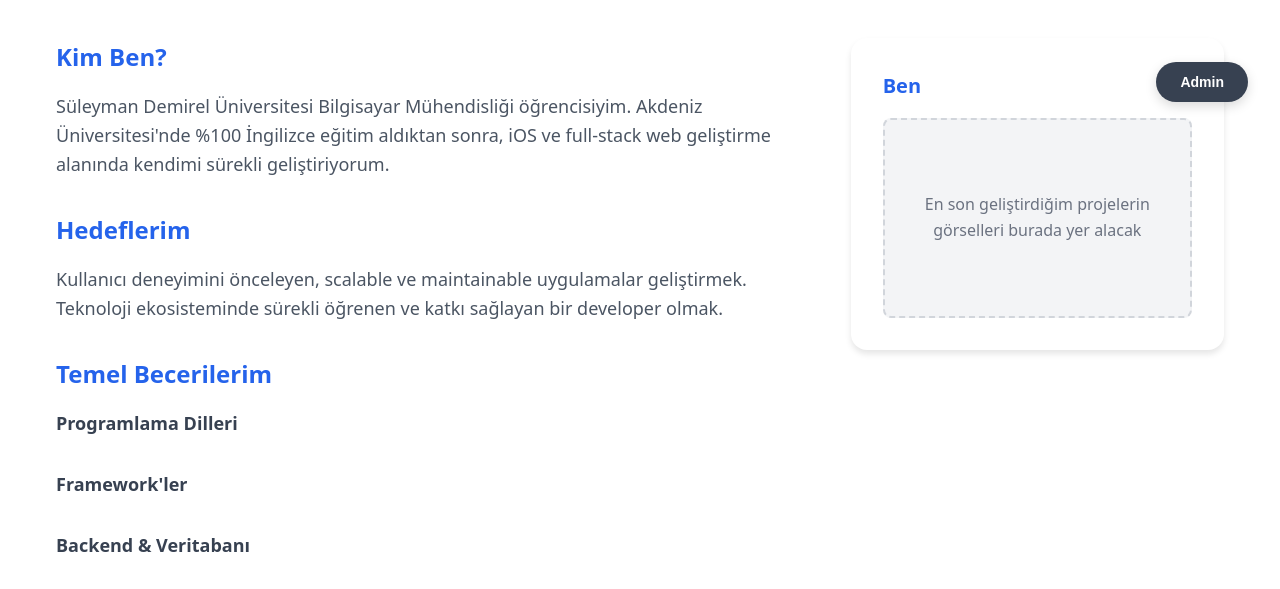
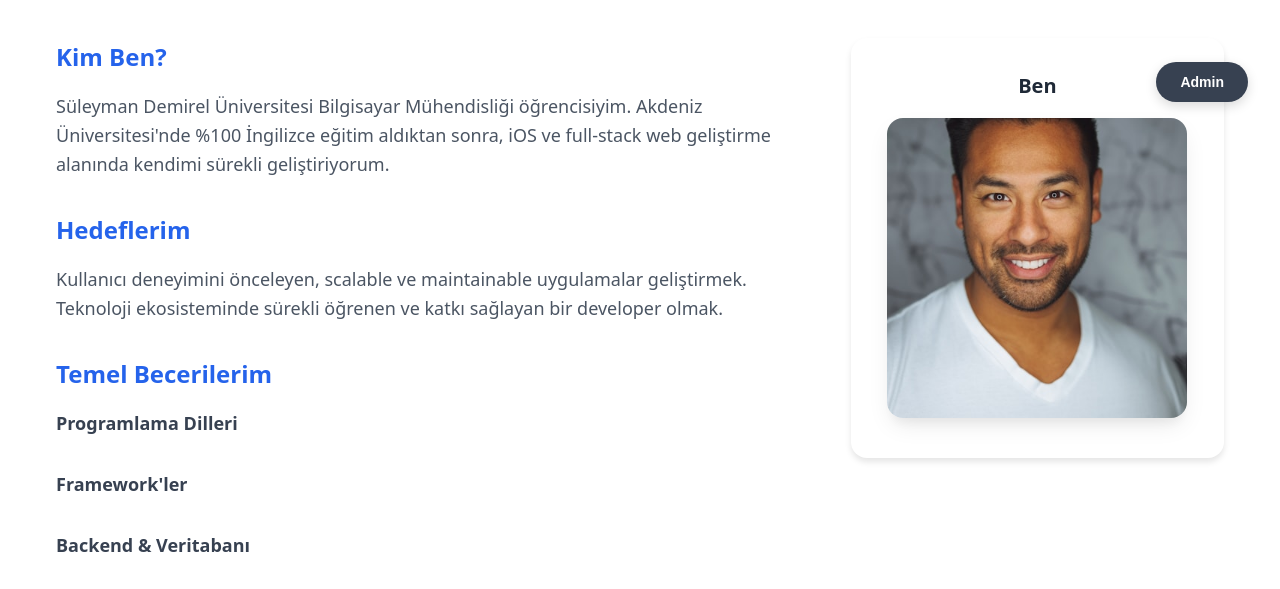
Before and after one commit to burak0aydin/Blog, a website: page index.html in a window 1280 px wide. Shown: the part 666-1255 px from the top of the page. Drawn offline with nearby package versions, Linux system fonts and the light colour scheme.

Commit message:
Add fixed profile image to about section - visible on all devices

```diff
--- /dev/null
+++ b/assets/profile-image.txt
@@ -0,0 +1 @@
+<!-- Bu dosya sadece resim referansı için -->
--- a/index.html
+++ b/index.html
@@ -87,8 +87,8 @@
                 <div class="about-visual">
                     <div class="featured-content">
                         <h4>Ben</h4>
-                        <div id="featured-image" class="featured-image-placeholder">
-                            <p>En son geliştirdiğim projelerin görselleri burada yer alacak</p>
+                        <div id="featured-image" class="featured-image-container">
+                            <img src="./assets/profile.jpg" alt="Burak Aydın - Full Stack Developer" class="profile-image">
                         </div>
                     </div>
                 </div>
--- a/styles.css
+++ b/styles.css
@@ -210,30 +210,10 @@ body {
 }
 
 .featured-content h4 {
+    color: #1f2937;
     font-size: 1.25rem;
     font-weight: 600;
     margin-bottom: 1rem;
-    color: #2563eb;
-}
-
-.featured-image-placeholder {
-    background-color: #f3f4f6;
-    border: 2px dashed #d1d5db;
-    border-radius: 0.5rem;
-    padding: 2rem;
-    text-align: center;
-    color: #6b7280;
-    min-height: 200px;
-    display: flex;
-    align-items: center;
-    justify-content: center;
-}
-
-.featured-image {
-    width: 100%;
-    height: auto;
-    border-radius: 0.5rem;
-    box-shadow: 0 4px 6px rgba(0, 0, 0, 0.1);
 }
 
 /* Upload Section */
@@ -1144,3 +1124,55 @@ body {
 .project-clickable:hover .project-link-indicator span::after {
     transform: translateX(2px);
 }
+
+/* Profil Resmi Stilleri */
+.featured-image-container {
+    position: relative;
+    width: 100%;
+    max-width: 300px;
+    margin: 0 auto;
+}
+
+.profile-image {
+    width: 100%;
+    height: auto;
+    border-radius: 1rem;
+    box-shadow: 0 10px 25px -5px rgba(0, 0, 0, 0.1), 0 10px 10px -5px rgba(0, 0, 0, 0.04);
+    transition: transform 0.3s ease, box-shadow 0.3s ease;
+    object-fit: cover;
+    aspect-ratio: 1;
+}
+
+.profile-image:hover {
+    transform: translateY(-5px);
+    box-shadow: 0 20px 35px -5px rgba(0, 0, 0, 0.15), 0 10px 15px -5px rgba(0, 0, 0, 0.06);
+}
+
+/* Featured content güncellemesi */
+.featured-content {
+    text-align: center;
+}
+
+.featured-content h4 {
+    color: #1f2937;
+    font-size: 1.25rem;
+    font-weight: 600;
+    margin-bottom: 1rem;
+}
+
+/* Responsive profil resmi */
+@media (max-width: 768px) {
+    .featured-image-container {
+        max-width: 250px;
+    }
+
+    .profile-image {
+        border-radius: 0.75rem;
+    }
+}
+
+@media (max-width: 480px) {
+    .featured-image-container {
+        max-width: 200px;
+    }
+}
```
Also changed, not shown: assets/profile.jpg (added).
